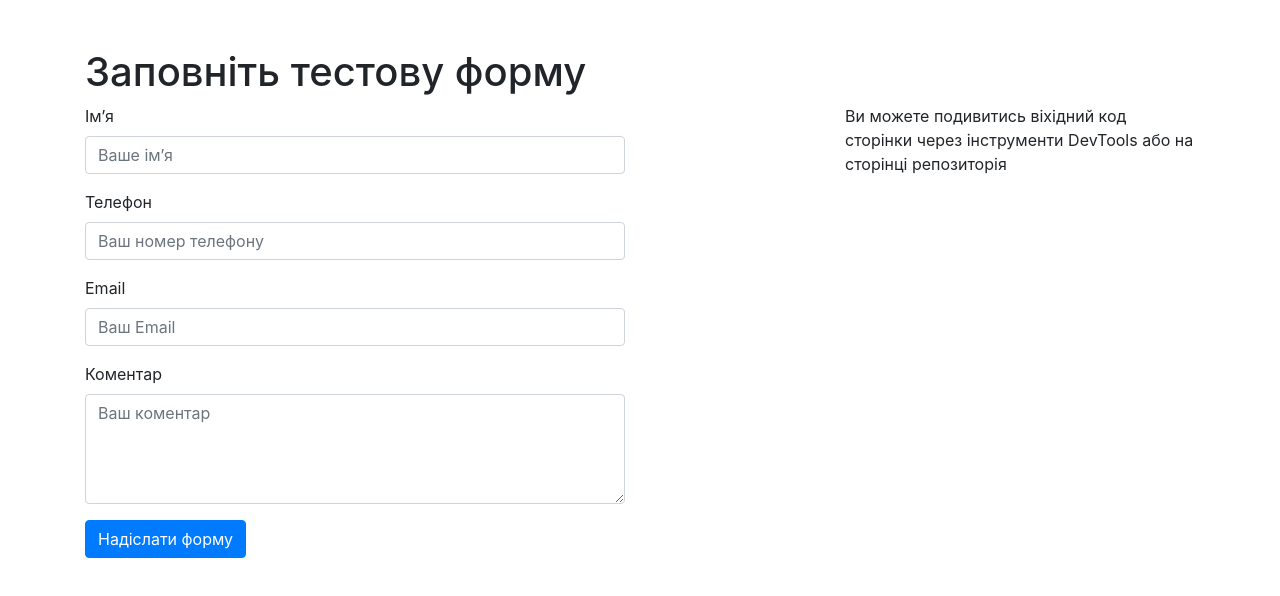
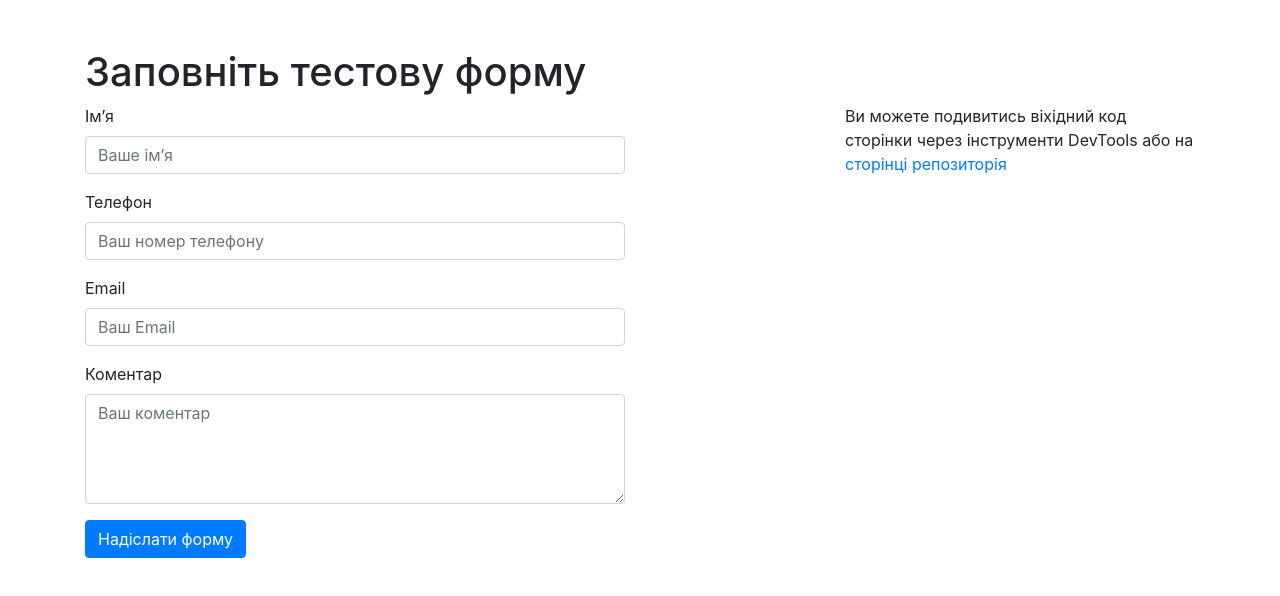
Before and after one commit to dibarboss/webtracking, a plain HTML site: page src/index.html in a window 1280 px wide. Drawn offline with nearby package versions, Linux system fonts and the light colour scheme; a script that the page names is missing.

Commit message:
add link

```diff
--- a/src/index.html
+++ b/src/index.html
@@ -40,8 +40,9 @@
             </form>
         </div>
         <div class="col-4">
-            <blockquote>Ви можете подивитись віхідний код сторінки через інструменти DevTools або на сторінці
-                репозиторія
+            <blockquote>Ви можете подивитись віхідний код сторінки через інструменти DevTools або на <a
+                    href="https://github.com/dibarboss/webtracking/blob/main/src/index.html">сторінці
+                репозиторія</a>
             </blockquote>
         </div>
     </div>
```
